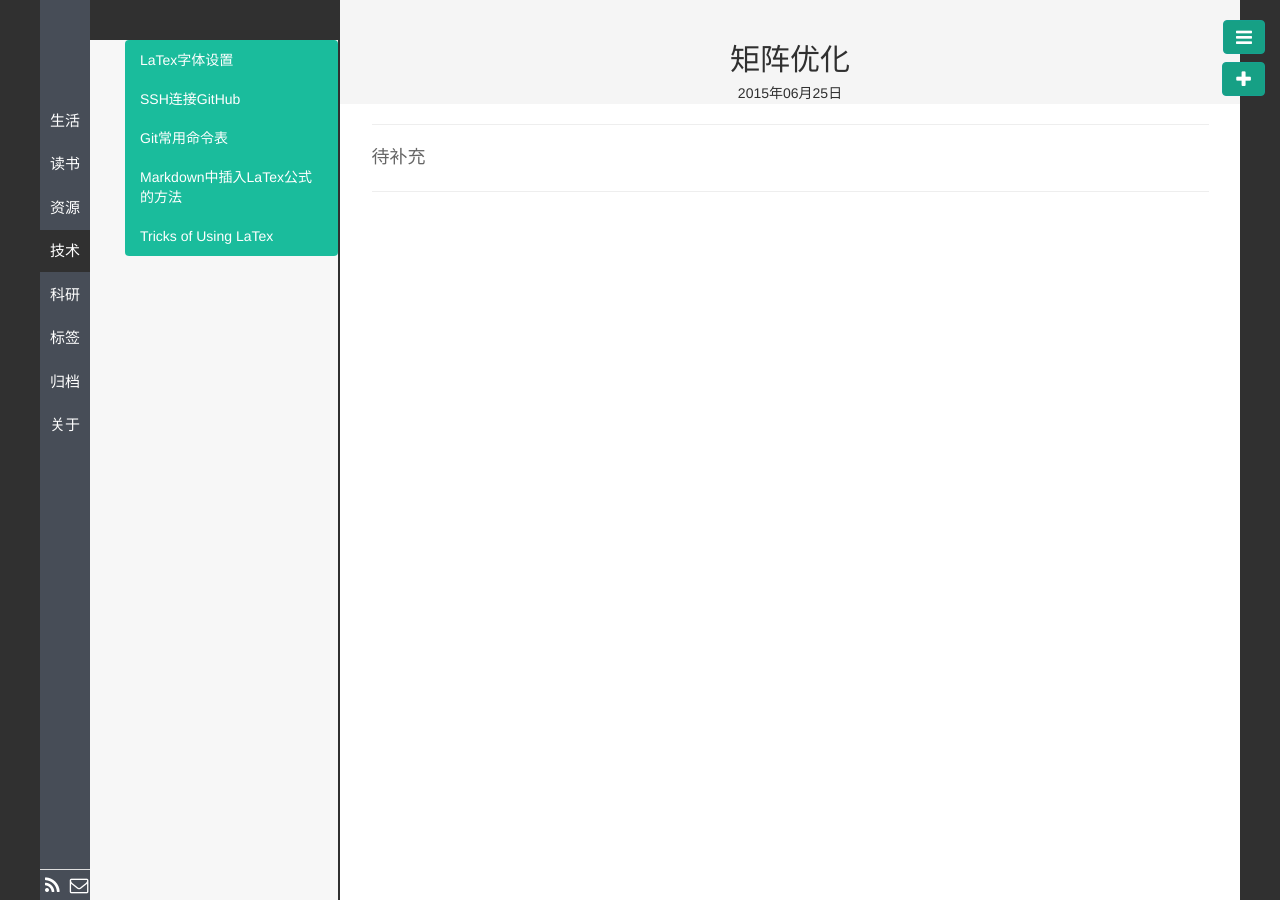
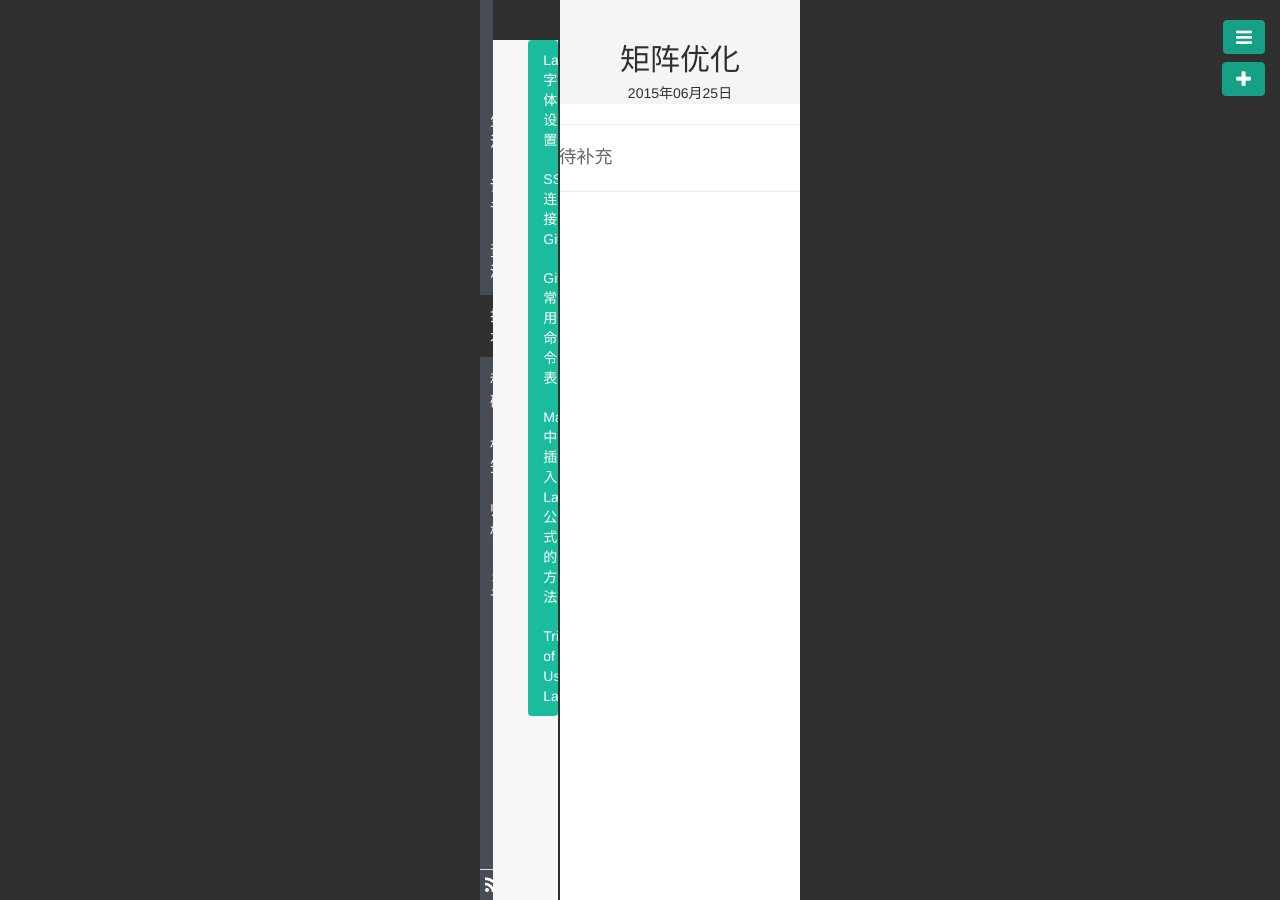
Before and after one commit to polyHong/polyHong.github.io, a Jekyll site: the page built from _posts/research/2015-06-25-matrix-optimization.md, in a window 1280 px wide. Built offline with Jekyll 4.4.1, drawn with Linux system fonts in a browser that asks for light colours; Markdown is read by kramdown in place of the engine named in the settings; comment, search, counter and statistics services are not loaded.

Commit message:
change border width

```diff
--- a/public/css/base.css
+++ b/public/css/base.css
@@ -4,7 +4,7 @@
   height: 100%;
 }
 body, html {
-  margin: 0px 20px 0px 20px;
+  margin: 0px 240px 0px 240px;
   height: 100%;
   overflow: hidden;
   background-color: #303030;
```
